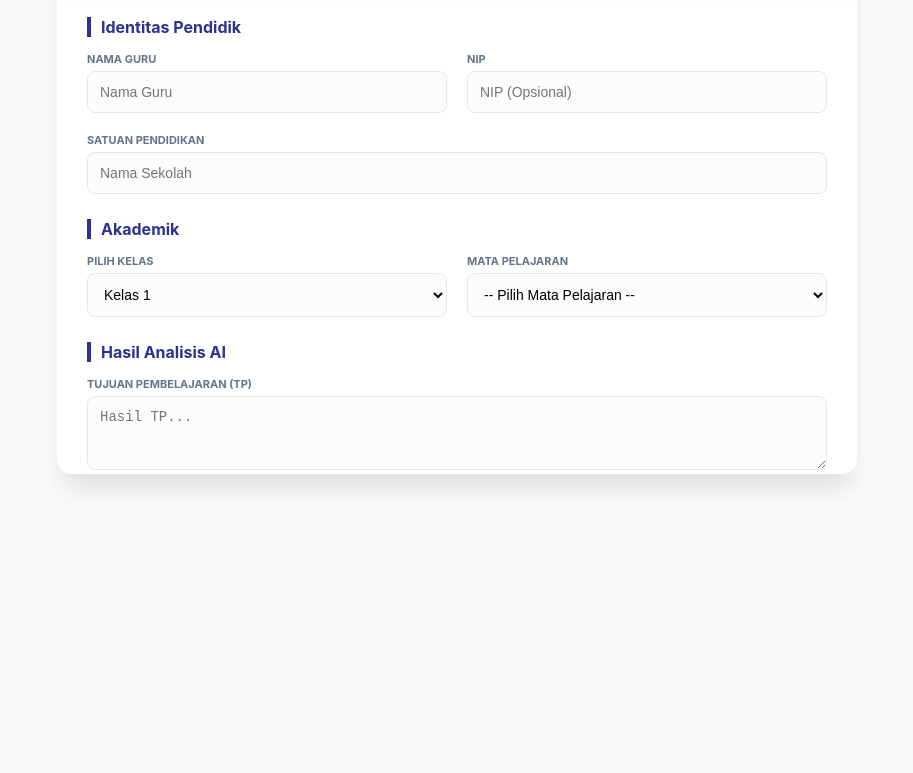
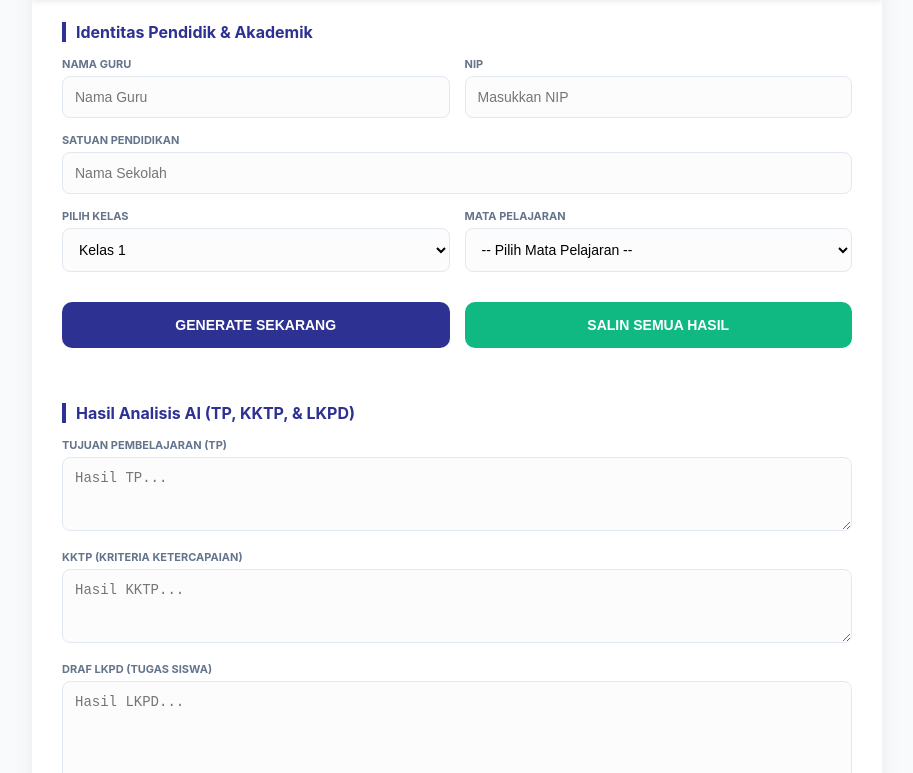
Before and after one commit to wawan2026/rpp-generator-wawan, a website: page index.html in a window 1280 px wide. Shown: the part 174-947 px from the top of the page, without its empty margins (183-1096 px from the left). Before the commit the page ends 800 px from the top, so only its background shows below. Drawn offline with Linux system fonts and the light colour scheme.

Commit message:
index.html

```diff
--- a/index.html
+++ b/index.html
@@ -3,7 +3,7 @@
 <head>
     <meta charset="UTF-8">
     <meta name="viewport" content="width=device-width, initial-scale=1.0">
-    <title>Generator Rencana Pembelajaran - Pak Wawan</title>
+    <title>Generator RPP & LKPD - Pak Wawan</title>
     <style>
         :root { --primary: #2d3192; --secondary: #1a1c54; --accent: #4f46e5; --bg: #f8fafc; }
         body { font-family: 'Inter', sans-serif; background-color: var(--bg); margin: 0; padding: 20px; color: #1e293b; }
@@ -14,53 +14,44 @@
             display: flex; justify-content: space-between; align-items: center;
             box-shadow: 0 4px 6px rgba(0,0,0,0.1);
         }
-        .header-text { text-align: left; }
-        .header img {
-            width: 80px; height: 80px; border-radius: 50%;
-            border: 3px solid rgba(255,255,255,0.3); object-fit: cover;
-        }
+        .header img { width: 85px; height: 85px; border-radius: 50%; border: 3px solid #fff; object-fit: cover; }
 
-        .container { max-width: 800px; margin: 0 auto; background: white; border-radius: 15px; box-shadow: 0 20px 25px -5px rgba(0,0,0,0.1); overflow: hidden; }
-        .section-title { color: var(--primary); font-weight: bold; border-left: 4px solid var(--primary); padding-left: 10px; margin: 25px 0 15px 30px; text-align: left; }
+        .container { max-width: 850px; margin: 0 auto; background: white; border-radius: 15px; box-shadow: 0 20px 25px -5px rgba(0,0,0,0.1); overflow: hidden; }
+        .section-title { color: var(--primary); font-weight: bold; border-left: 4px solid var(--primary); padding-left: 10px; margin: 25px 30px 15px; text-align: left; }
 
-        .form-grid { display: grid; grid-template-columns: 1fr 1fr; gap: 20px; padding: 0 30px; }
+        .form-grid { display: grid; grid-template-columns: 1fr 1fr; gap: 15px; padding: 0 30px; }
         .full-width { grid-column: span 2; }
 
         label { display: block; font-size: 11px; font-weight: bold; color: #64748b; margin-bottom: 5px; text-transform: uppercase; text-align: left; }
         input, select, textarea { width: 100%; padding: 12px; border: 1px solid #e2e8f0; border-radius: 8px; font-size: 14px; box-sizing: border-box; background: #fcfcfc; }
 
-        .btn-group { padding: 30px; display: grid; grid-template-columns: 1fr 1fr; gap: 15px; }
-        button { padding: 15px; border-radius: 10px; border: none; font-weight: bold; cursor: pointer; transition: 0.3s; }
+        /* Area Tombol */
+        .btn-group { padding: 30px; display: flex; gap: 15px; justify-content: center; }
+        button { flex: 1; padding: 15px; border-radius: 10px; border: none; font-weight: bold; cursor: pointer; transition: 0.3s; font-size: 14px; }
         .btn-primary { background: var(--primary); color: white; }
-        .btn-secondary { background: #334155; color: white; }
+        .btn-secondary { background: #10b981; color: white; } /* Tombol Salin jadi Hijau agar kontras */
 
         .footer-credit { padding: 20px; font-size: 11px; color: #94a3b8; border-top: 1px solid #f1f5f9; text-align: center; }
-
-        .spinner { width: 18px; height: 18px; border: 2px solid #cbd5e1; border-top-color: var(--primary); border-radius: 50%; animation: spin 1s linear infinite; display: none; margin-right: 10px; }
+        .spinner { width: 18px; height: 18px; border: 2px solid #fff; border-top-color: transparent; border-radius: 50%; animation: spin 1s linear infinite; display: none; }
         @keyframes spin { to { transform: rotate(360deg); } }
-        .loading-box { display: flex; align-items: center; justify-content: center; padding: 10px; }
     </style>
 </head>
 <body>
     <div class="container">
         <div class="header">
-            <div class="header-text">
+            <div style="text-align:left;">
                 <h1 style="margin:0; font-size:22px;">GENERATOR RENCANA PEMBELAJARAN</h1>
                 <p style="margin:5px 0 0; opacity:0.8; font-size:13px;">Deep Learning Lesson Plan Specialist</p>
-                <input type="text" id="devName" value="Fahrudin Andy Setyawan, S.Pd.SD" style="background:none; border:none; color:white; font-size:11px; padding:0; width:auto; margin-top:10px;" placeholder="Nama Pembuat">
+                <input type="text" id="devName" value="Fahrudin Andy Setyawan, S.Pd.SD" style="background:none; border:none; color:white; font-size:12px; padding:0; width:300px; margin-top:10px; font-weight:bold;" placeholder="Nama Pembuat">
             </div>
-            <img src="wawan.png" alt="Foto">
+            <img src="wawan.png" alt="Foto Pak Wawan">
         </div>
 
-        <div class="section-title">Identitas Pendidik</div>
+        <div class="section-title">Identitas Pendidik & Akademik</div>
         <div class="form-grid">
             <div><label>Nama Guru</label><input type="text" id="namaGuru" placeholder="Nama Guru"></div>
-            <div><label>NIP</label><input type="text" id="nipGuru" placeholder="NIP (Opsional)"></div>
+            <div><label>NIP</label><input type="text" id="nipGuru" placeholder="Masukkan NIP"></div>
             <div class="full-width"><label>Satuan Pendidikan</label><input type="text" id="namaSekolah" placeholder="Nama Sekolah"></div>
-        </div>
-
-        <div class="section-title">Akademik</div>
-        <div class="form-grid">
             <div>
                 <label>Pilih Kelas</label>
                 <select id="kelas">
@@ -77,19 +68,90 @@
                     <option value="Matematika">Matematika</option>
                     <option value="Pendidikan Pancasila">Pendidikan Pancasila</option>
                     <option value="IPAS">IPAS</option>
-                    <option value="Pendidikan Agama Islam">Pendidikan Agama Islam</option>
                     <option value="PJOK">PJOK</option>
                     <option value="Seni Rupa">Seni Rupa</option>
-                    <option value="Seni Musik">Seni Musik</option>
                     <option value="Bahasa Inggris">Bahasa Inggris</option>
                 </select>
             </div>
         </div>
 
-        <div class="section-title">Hasil Analisis AI</div>
+        <div class="btn-group">
+            <button class="btn-primary" id="btnGen" onclick="generateAI()">
+                <div id="loader" class="spinner" style="display:inline-block; margin-right:8px; display:none;"></div>
+                <span id="btnText">GENERATE SEKARANG</span>
+            </button>
+            <button class="btn-secondary" onclick="copyAction()">SALIN SEMUA HASIL</button>
+        </div>
+
+        <div class="section-title">Hasil Analisis AI (TP, KKTP, & LKPD)</div>
         <div class="form-grid">
             <div class="full-width">
                 <label>Tujuan Pembelajaran (TP)</label>
                 <textarea id="resTujuan" rows="3" placeholder="Hasil TP..."></textarea>
             </div>
-            <div class="
+            <div class="full-width">
+                <label>KKTP (Kriteria Ketercapaian)</label>
+                <textarea id="resKKTP" rows="3" placeholder="Hasil KKTP..."></textarea>
+            </div>
+            <div class="full-width">
+                <label>Draf LKPD (Tugas Siswa)</label>
+                <textarea id="resLKPD" rows="6" placeholder="Hasil LKPD..."></textarea>
+            </div>
+        </div>
+
+        <div class="footer-credit">
+            Aplikasi dikembangkan secara mandiri oleh <strong>Fahrudin Andy Setyawan, S.Pd.SD</strong>
+        </div>
+    </div>
+
+    <script>
+        async function generateAI() {
+            const kelas = document.getElementById('kelas').value;
+            const mapel = document.getElementById('mapel').value;
+            const btn = document.getElementById('btnGen');
+            const loader = document.getElementById('loader');
+            const btnText = document.getElementById('btnText');
+
+            if(!mapel) return alert("Silakan pilih mata pelajaran!");
+
+            btn.disabled = true;
+            loader.style.display = 'inline-block';
+            btnText.innerText = "SEDANG MENYUSUN...";
+
+            try {
+                const response = await fetch('/api/generate', {
+                    method: 'POST',
+                    headers: { 'Content-Type': 'application/json' },
+                    body: JSON.stringify({ kelas, mapel })
+                });
+                const data = await response.json();
+                document.getElementById('resTujuan').value = data.tujuan;
+                document.getElementById('resKKTP').value = data.kktp;
+                document.getElementById('resLKPD').value = data.lkpd;
+            } catch (err) {
+                alert("Sistem sedang sibuk. Silakan coba lagi.");
+            }
+
+            btn.disabled = false;
+            loader.style.display = 'none';
+            btnText.innerText = "GENERATE SEKARANG";
+        }
+
+        function copyAction() {
+            const guru = document.getElementById('namaGuru').value;
+            const nip = document.getElementById('nipGuru').value;
+            const sekolah = document.getElementById('namaSekolah').value;
+            const mapel = document.getElementById('mapel').value;
+            const tp = document.getElementById('resTujuan').value;
+            const kktp = document.getElementById('resKKTP').value;
+            const lkpd = document.getElementById('resLKPD').value;
+
+            if(!tp) return alert("Belum ada data untuk disalin.");
+
+            const text = `GURU: ${guru}\nNIP: ${nip}\nSEKOLAH: ${sekolah}\nMAPEL: ${mapel}\n\nTP:\n${tp}\n\nKKTP:\n${kktp}\n\nLKPD:\n${lkpd}`;
+            navigator.clipboard.writeText(text);
+            alert("Berhasil disalin, Pak Wawan!");
+        }
+    </script>
+</body>
+</html>
```
